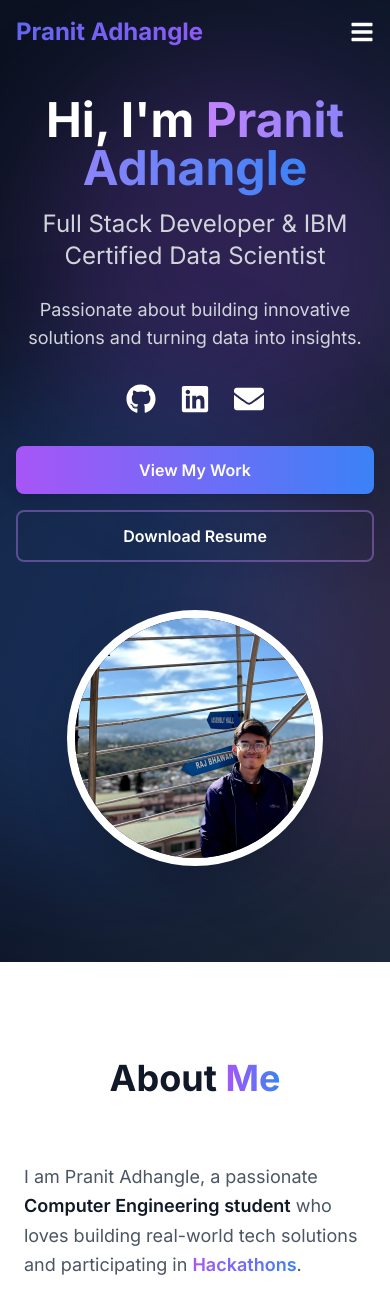
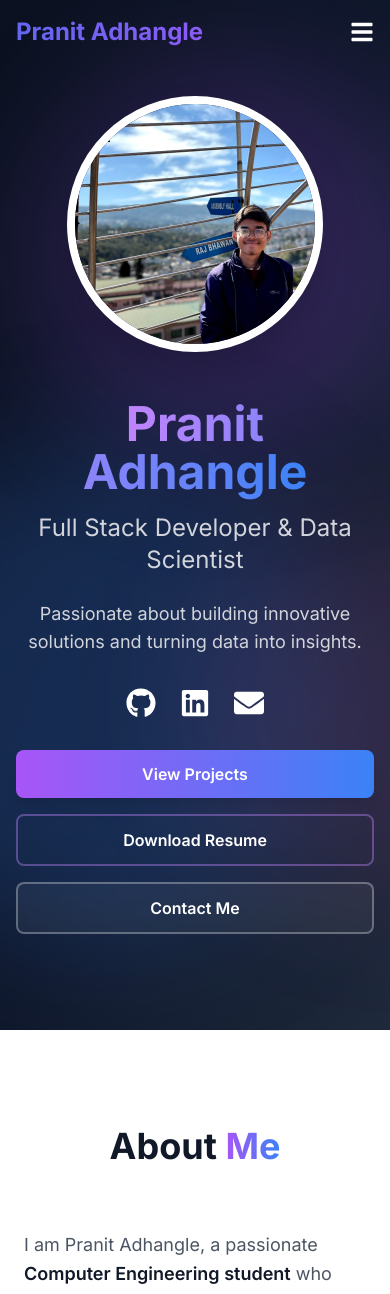
Before and after one commit to pra77a8/MyPortfolio, a Next.js app: page / in a window 390 px wide. Shown: the top 1294 px of the page. Built offline with nearby package versions, Linux system fonts and the light colour scheme.

Commit message:
Update hero layout and responsive CTA section

```diff
--- a/app/components/Hero.js
+++ b/app/components/Hero.js
@@ -2,27 +2,8 @@
 import Image from 'next/image'
 import { FaGithub, FaLinkedin, FaEnvelope } from 'react-icons/fa'
 import { motion } from 'framer-motion'
-import { useEffect, useState } from 'react'
 
 export default function Hero() {
-  const name = 'Pranit Adhangle'
-  const prefix = "Hi, I'm "
-  const fullPhrase = `${prefix}${name}`
-  const [typedText, setTypedText] = useState('')
-
-  useEffect(() => {
-    let index = 0
-    const interval = setInterval(() => {
-      index += 1
-      setTypedText(fullPhrase.slice(0, index))
-      if (index >= fullPhrase.length) {
-        clearInterval(interval)
-      }
-    }, 90)
-
-    return () => clearInterval(interval)
-  }, [fullPhrase])
-
   return (
     <section id="home" className="min-h-screen flex items-center justify-center bg-gradient-to-br from-[#0b1120] via-[#0f172a] to-[#1e293b] text-white relative overflow-hidden">
       {/* Animated glow blobs in background */}
@@ -34,10 +15,33 @@ export default function Hero() {
 
       <div className="max-w-7xl mx-auto px-4 sm:px-6 lg:px-8 py-24 relative z-10">
         <div className="grid md:grid-cols-2 gap-12 items-center">
+          {/* Profile Image */}
+          <motion.div
+            className="flex justify-center md:justify-start"
+            initial={{ opacity: 0, scale: 0.8 }}
+            animate={{ opacity: 1, scale: 1 }}
+            transition={{ duration: 0.8, delay: 0.2 }}
+          >
+            <motion.div
+              className="relative w-64 h-64 md:w-96 md:h-96 rounded-full overflow-hidden border-8 border-white shadow-2xl"
+              whileHover={{ scale: 1.05, rotate: 5 }}
+              transition={{ duration: 0.3 }}
+            >
+              <Image
+                src="/pranit.jpg"
+                alt="Pranit Adhangle"
+                fill
+                sizes="(max-width: 768px) 256px, 384px"
+                className="object-cover"
+                priority
+              />
+            </motion.div>
+          </motion.div>
+
           {/* Text Content */}
           <motion.div
             className="text-center md:text-left"
-            initial={{ opacity: 0, x: -50 }}
+            initial={{ opacity: 0, x: 40 }}
             animate={{ opacity: 1, x: 0 }}
             transition={{ duration: 0.8 }}
           >
@@ -47,12 +51,8 @@ export default function Hero() {
               animate={{ opacity: 1, y: 0 }}
               transition={{ duration: 0.8, delay: 0.2 }}
             >
-              <span className="sr-only">Pranit Adhangle – Portfolio</span>
-              <span aria-hidden="true">
-                <span>{typedText.slice(0, Math.min(typedText.length, prefix.length))}</span>
-                <span className="bg-gradient-to-r from-purple-400 to-blue-500 text-transparent bg-clip-text">
-                  {typedText.length > prefix.length ? typedText.slice(prefix.length) : ''}
-                </span>
+              <span className="bg-gradient-to-r from-purple-400 to-blue-500 text-transparent bg-clip-text">
+                Pranit Adhangle
               </span>
             </motion.h1>
 
@@ -62,7 +62,7 @@ export default function Hero() {
               animate={{ opacity: 1, y: 0 }}
               transition={{ duration: 0.8, delay: 0.4 }}
             >
-              Full Stack Developer & IBM Certified Data Scientist
+              Full Stack Developer & Data Scientist
             </motion.h2>
 
             <motion.p
@@ -127,7 +127,7 @@ export default function Hero() {
                 whileHover={{ scale: 1.05, boxShadow: "0 20px 40px rgba(139,92,246,0.3)" }}
                 whileTap={{ scale: 0.95 }}
               >
-                View My Work
+                View Projects
               </motion.a>
               <motion.a
                 href="/pranit%20resume.pdf"
@@ -138,29 +138,14 @@ export default function Hero() {
               >
                 Download Resume
               </motion.a>
-            </motion.div>
-          </motion.div>
-
-          {/* Profile Image */}
-          <motion.div
-            className="flex justify-center md:justify-start"
-            initial={{ opacity: 0, scale: 0.8 }}
-            animate={{ opacity: 1, scale: 1 }}
-            transition={{ duration: 0.8, delay: 0.4 }}
-          >
-            <motion.div
-              className="relative w-64 h-64 md:w-96 md:h-96 rounded-full overflow-hidden border-8 border-white shadow-2xl"
-              whileHover={{ scale: 1.05, rotate: 5 }}
-              transition={{ duration: 0.3 }}
-            >
-              <Image
-                src="/pranit.jpg"
-                alt="Pranit Adhangle"
-                fill
-                sizes="(max-width: 768px) 256px, 384px"
-                className="object-cover"
-                priority
-              />
+              <motion.a
+                href="#contact"
+                className="px-8 py-3 border-2 border-white/30 bg-white/5 backdrop-blur-sm text-white font-semibold rounded-lg hover:bg-white/10 transition-all"
+                whileHover={{ scale: 1.05 }}
+                whileTap={{ scale: 0.95 }}
+              >
+                Contact Me
+              </motion.a>
             </motion.div>
           </motion.div>
         </div>
```
